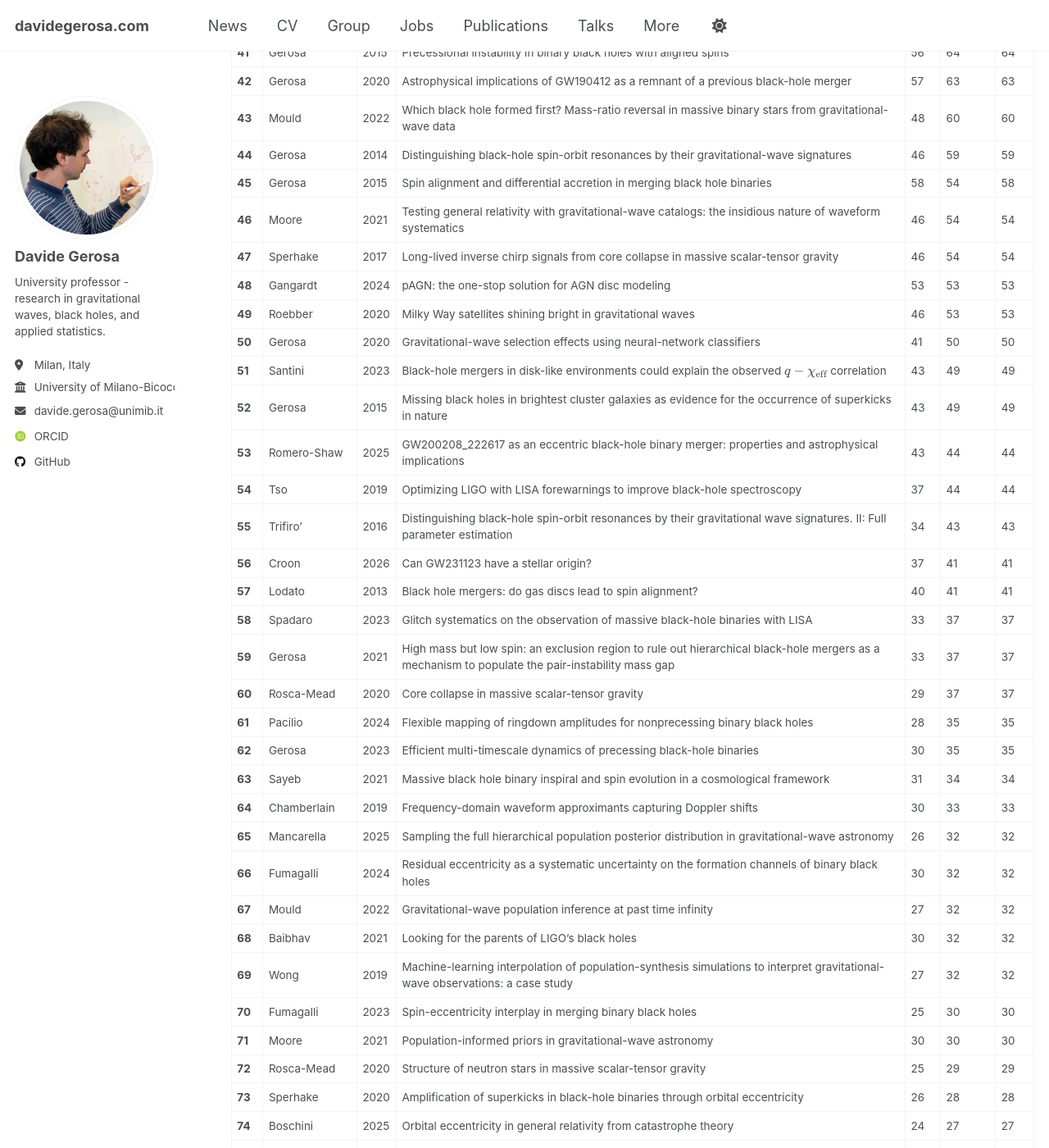
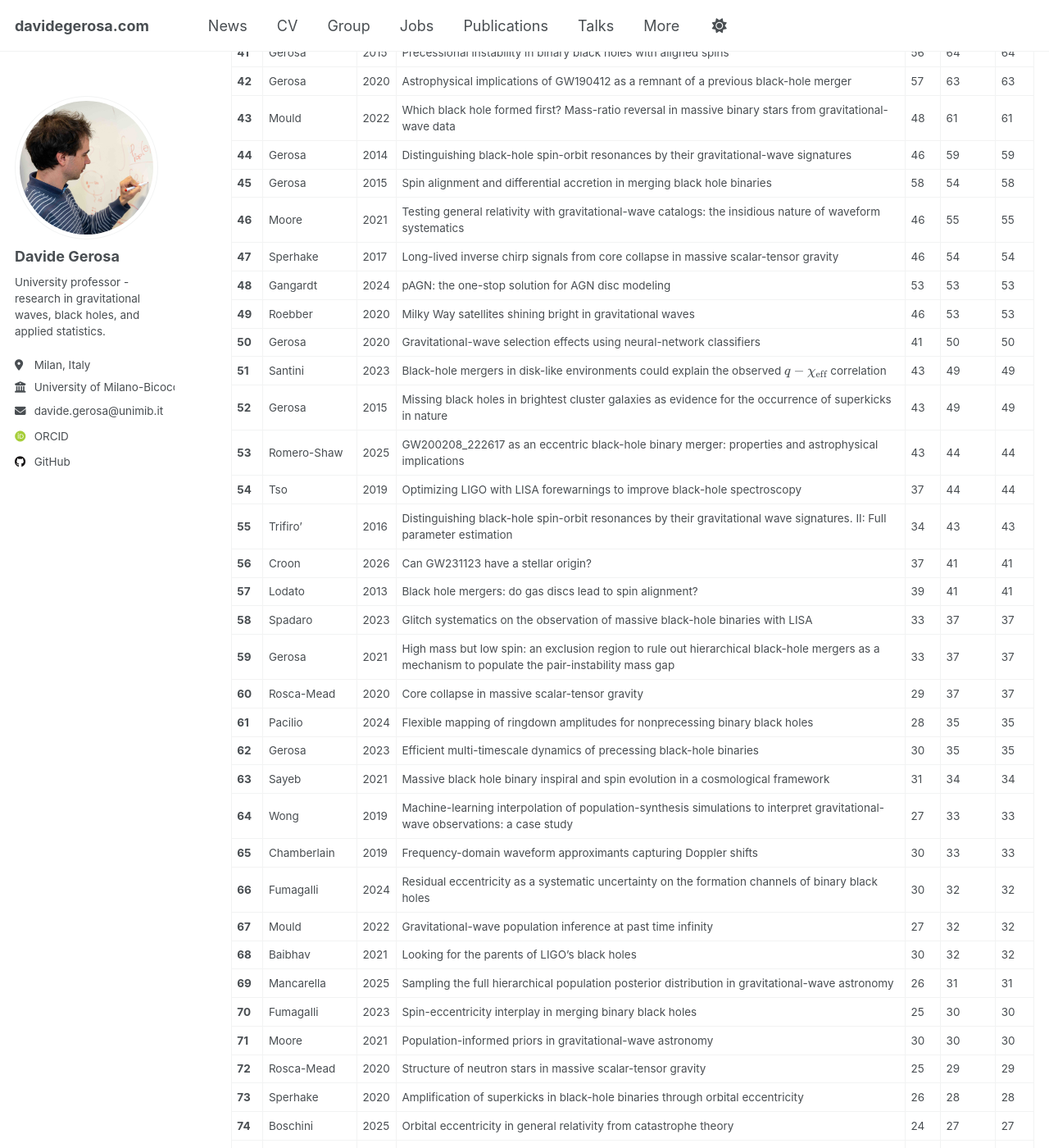
Before and after one commit to dgerosa/website, a Jekyll site: the page built from _pages/citations.md, in a window 1280 px wide and 1400 px high, scrolled down 2136 px. Shown: the whole window at 82% size. Built offline with Jekyll 4.4.1, drawn with Linux system fonts in a browser that asks for light colours; some web fonts are replaced; some of the changed text lies outside the part shown.

Commit message:
Website update from workflow

```diff
--- a/_pages/_citations.md
+++ b/_pages/_citations.md
@@ -51,10 +51,10 @@
 | **40** | Gerosa | 2016 | Numerical simulations of stellar collapse in scalar-tensor theories of gravity | 52 | 64 | 64 |
 | **41** | Gerosa | 2015 | Precessional instability in binary black holes with aligned spins | 56 | 64 | 64 |
 | **42** | Gerosa | 2020 | Astrophysical implications of GW190412 as a remnant of a previous black-hole merger | 57 | 63 | 63 |
-| **43** | Mould | 2022 | Which black hole formed first? Mass-ratio reversal in massive binary stars from gravitational-wave data | 48 | 60 | 60 |
+| **43** | Mould | 2022 | Which black hole formed first? Mass-ratio reversal in massive binary stars from gravitational-wave data | 48 | 61 | 61 |
 | **44** | Gerosa | 2014 | Distinguishing black-hole spin-orbit resonances by their gravitational-wave signatures | 46 | 59 | 59 |
 | **45** | Gerosa | 2015 | Spin alignment and differential accretion in merging black hole binaries | 58 | 54 | 58 |
-| **46** | Moore | 2021 | Testing general relativity with gravitational-wave catalogs: the insidious nature of waveform systematics | 46 | 54 | 54 |
+| **46** | Moore | 2021 | Testing general relativity with gravitational-wave catalogs: the insidious nature of waveform systematics | 46 | 55 | 55 |
 | **47** | Sperhake | 2017 | Long-lived inverse chirp signals from core collapse in massive scalar-tensor gravity | 46 | 54 | 54 |
 | **48** | Gangardt | 2024 | pAGN: the one-stop solution for AGN disc modeling | 53 | 53 | 53 |
 | **49** | Roebber | 2020 | Milky Way satellites shining bright in gravitational waves | 46 | 53 | 53 |
@@ -65,19 +65,19 @@
 | **54** | Tso | 2019 | Optimizing LIGO with LISA forewarnings to improve black-hole spectroscopy | 37 | 44 | 44 |
 | **55** | Trifiro' | 2016 | Distinguishing black-hole spin-orbit resonances by their gravitational wave signatures. II: Full parameter estimation | 34 | 43 | 43 |
 | **56** | Croon | 2026 | Can GW231123 have a stellar origin? | 37 | 41 | 41 |
-| **57** | Lodato | 2013 | Black hole mergers: do gas discs lead to spin alignment? | 40 | 41 | 41 |
+| **57** | Lodato | 2013 | Black hole mergers: do gas discs lead to spin alignment? | 39 | 41 | 41 |
 | **58** | Spadaro | 2023 | Glitch systematics on the observation of massive black-hole binaries with LISA | 33 | 37 | 37 |
 | **59** | Gerosa | 2021 | High mass but low spin: an exclusion region to rule out hierarchical black-hole mergers as a mechanism to populate the pair-instability mass gap | 33 | 37 | 37 |
 | **60** | Rosca-Mead | 2020 | Core collapse in massive scalar-tensor gravity | 29 | 37 | 37 |
 | **61** | Pacilio | 2024 | Flexible mapping of ringdown amplitudes for nonprecessing binary black holes | 28 | 35 | 35 |
 | **62** | Gerosa | 2023 | Efficient multi-timescale dynamics of precessing black-hole binaries | 30 | 35 | 35 |
 | **63** | Sayeb | 2021 | Massive black hole binary inspiral and spin evolution in a cosmological framework | 31 | 34 | 34 |
-| **64** | Chamberlain | 2019 | Frequency-domain waveform approximants capturing Doppler shifts | 30 | 33 | 33 |
-| **65** | Mancarella | 2025 | Sampling the full hierarchical population posterior distribution in gravitational-wave astronomy | 26 | 32 | 32 |
+| **64** | Wong | 2019 | Machine-learning interpolation of population-synthesis simulations to interpret gravitational-wave observations: a case study | 27 | 33 | 33 |
+| **65** | Chamberlain | 2019 | Frequency-domain waveform approximants capturing Doppler shifts | 30 | 33 | 33 |
 | **66** | Fumagalli | 2024 | Residual eccentricity as a systematic uncertainty on the formation channels of binary black holes | 30 | 32 | 32 |
 | **67** | Mould | 2022 | Gravitational-wave population inference at past time infinity | 27 | 32 | 32 |
 | **68** | Baibhav | 2021 | Looking for the parents of LIGO's black holes | 30 | 32 | 32 |
-| **69** | Wong | 2019 | Machine-learning interpolation of population-synthesis simulations to interpret gravitational-wave observations: a case study | 27 | 32 | 32 |
+| **69** | Mancarella | 2025 | Sampling the full hierarchical population posterior distribution in gravitational-wave astronomy | 26 | 31 | 31 |
 | **70** | Fumagalli | 2023 | Spin-eccentricity interplay in merging binary black holes | 25 | 30 | 30 |
 | **71** | Moore | 2021 | Population-informed priors in gravitational-wave astronomy | 30 | 30 | 30 |
 | **72** | Rosca-Mead | 2020 | Structure of neutron stars in massive scalar-tensor gravity | 25 | 29 | 29 |
```
Also changed, not shown: other parts of _pages/_citations.md (+29 -29 lines), _pages/_group.md (+1 -1 lines), _pages/_publications.md (+1 -1 lines), _pages/_talks.md (+1 -1 lines).
